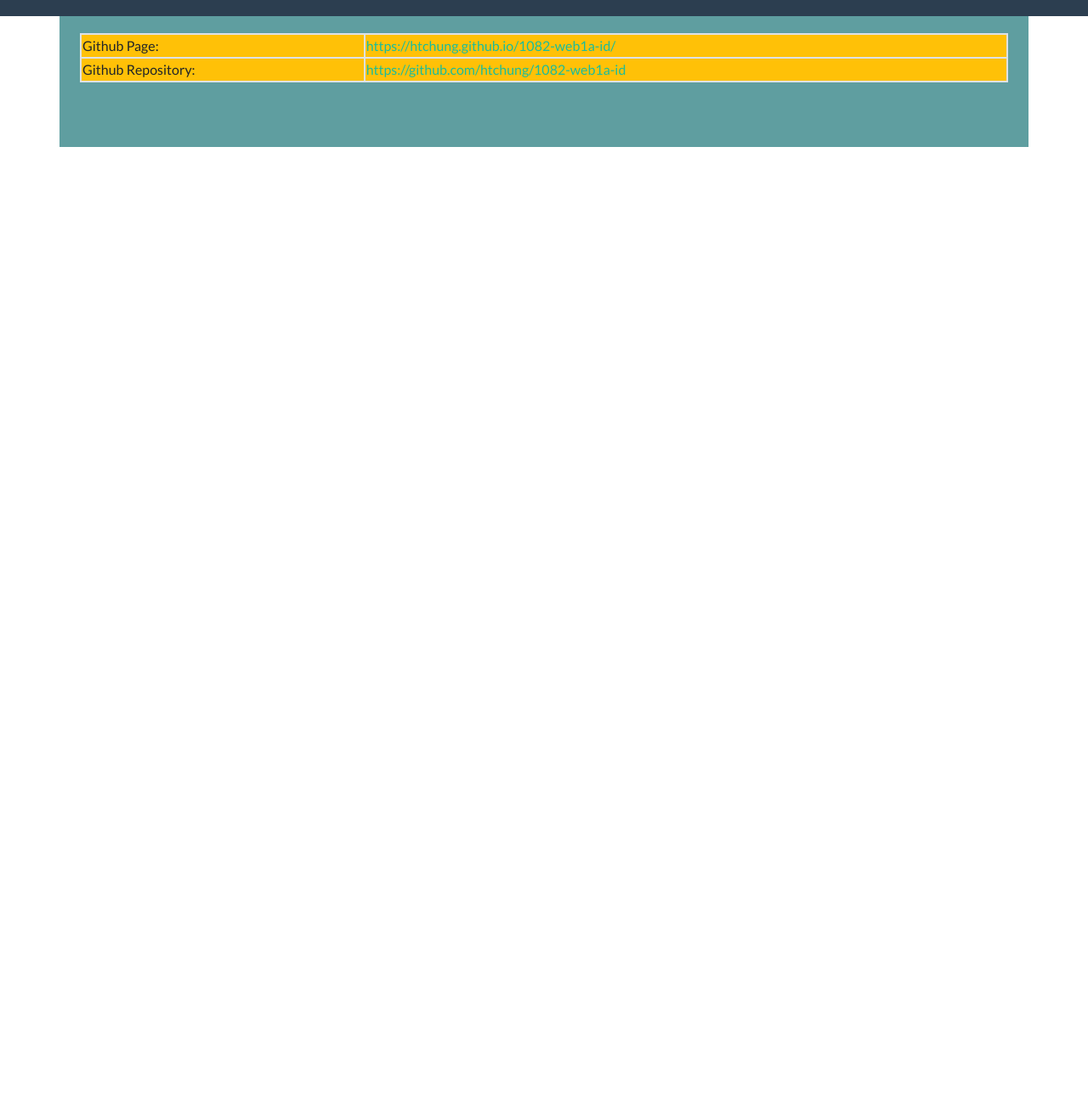
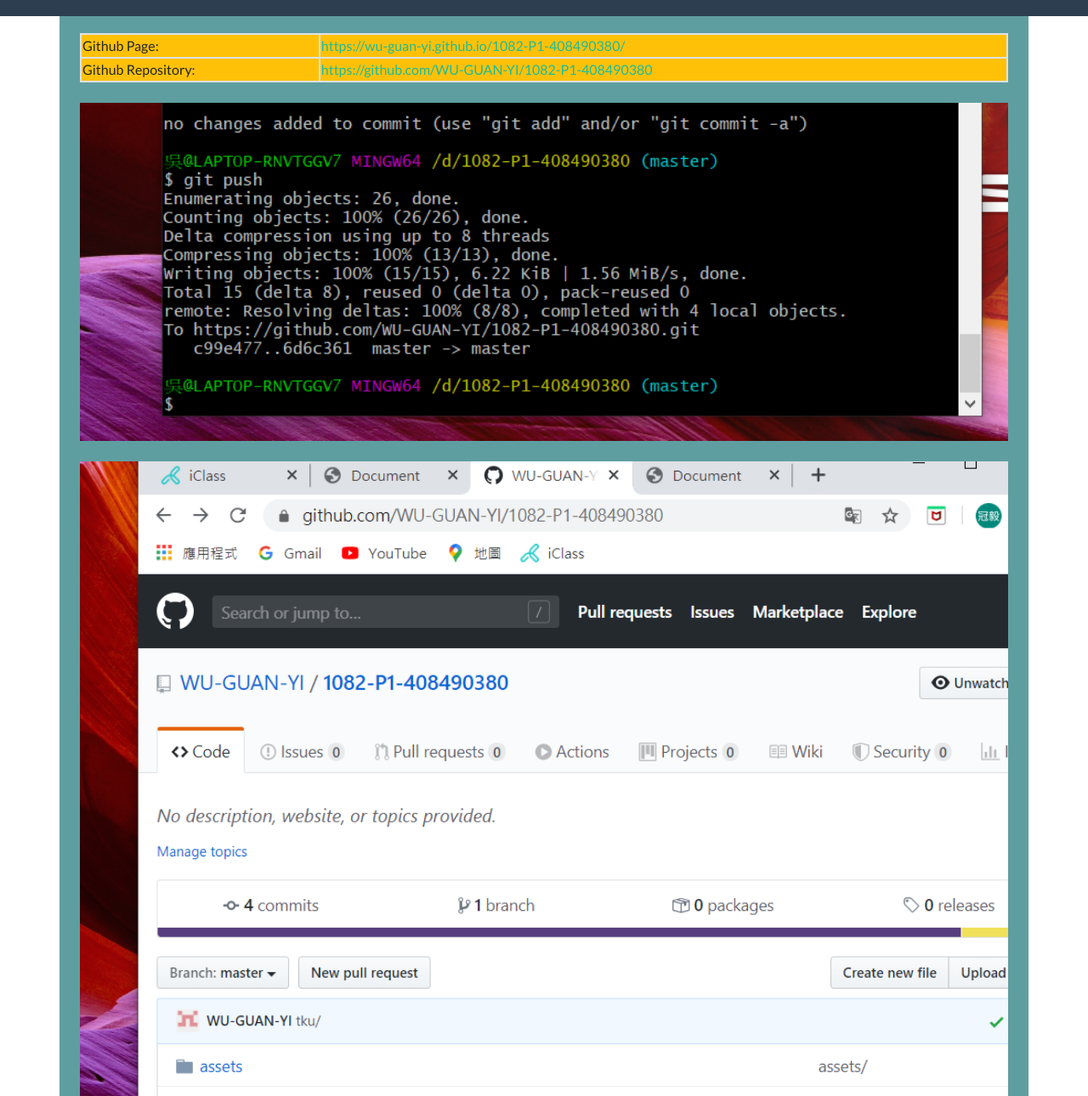
Before and after one commit to WU-GUAN-YI/1082-P1-40849038011, a plain HTML site: page tku/index.html in a window 1280 px wide. Shown: the part 85-1375 px from the top of the page at 85% size. Before the commit the page ends 800 px from the top, so only its background shows below. Drawn offline with nearby package versions, Linux system fonts and the light colour scheme; a script that the page names is missing.

Commit message:
tku/git1.png

```diff
--- a/tku/index.html
+++ b/tku/index.html
@@ -32,7 +32,7 @@
                       >TKU</a>
                     <div class="dropdown-menu" aria-labelledby="navbarResponsive">
                       <a class="dropdown-item" href="shop.html">GITHUB</a>
-                      <a class="dropdown-item" href="product-single.html">Week1~week4demo</a>
+                      <a class="dropdown-item" href="../w1~w4 demo/index.html">Week1~week4demo</a>
                       <a class="dropdown-item" href="room.html">Contact</a>
                       <a class="dropdown-item" href="checkout.html">Checkout</a>
                     </div>
@@ -50,6 +50,7 @@
                 </button>
                   <div class="collapse navbar-collapse" id="navbarResponsive">
                     <ul class="navbar-nav ml-auto">
+                        <li class="nav-item mx-0 mx-lg-1"><a class="nav-link py-3 px-0 px-lg-3 rounded js-scroll-trigger" href="../index.html">home</a></li>
                         <li class="nav-item mx-0 mx-lg-1"><a class="nav-link py-3 px-0 px-lg-3 rounded js-scroll-trigger" href="#portfolio">PORTFOLIO</a></li>
                         <li class="nav-item mx-0 mx-lg-1"><a class="nav-link py-3 px-0 px-lg-3 rounded js-scroll-trigger" href="#about">About</a></li>
                         <li class="nav-item mx-0 mx-lg-1"><a class="nav-link py-3 px-0 px-lg-3 rounded js-scroll-trigger" href="#contact">Contact</a></li>
@@ -67,25 +68,23 @@
             <tr>
               <td>Github Page:</td>
               <td>
-                <a href="https://htchung.github.io/1082-web1a-id/"
-                  >https://htchung.github.io/1082-web1a-id/</a
-                >
+                <a href=" https://wu-guan-yi.github.io/1082-P1-408490380/"
+                  > https://wu-guan-yi.github.io/1082-P1-408490380/</a>
               </td>
             </tr>
             <tr>
               <td>Github Repository:</td>
               <td>
-                <a href="https://github.com/htchung/1082-web1a-id">
-                  https://github.com/htchung/1082-web1a-id</a
-                >
+                <a href="https://github.com/WU-GUAN-YI/1082-P1-408490380">
+                  https://github.com/WU-GUAN-YI/1082-P1-408490380</a>
               </td>
             </tr>
           </table>
           <div>
-            <img src="github1.png" class="img-fluid mb-4 w-100" alt="" />
+            <img src="git1.png" class="img-fluid mb-4 w-100" alt="" />
           </div>
           <div>
-            <img src="github2.png" class="img-fluid mb-4 w-100" alt="" />
+            <img src="git2.png" class="img-fluid mb-4 w-100" alt="" />
           </div>
         </div>
       </div>
```
Also changed, not shown: index.html (+1 -0 lines), w1~w4 demo/index.html (+2 -1 lines), w1~w4 demo/w1/intro.html (+2 -1 lines), w1~w4 demo/w1/pokemon.html (+1 -1 lines), w1~w4 demo/w2/imageGallery/imageGallery_bs.html (+1 -1 lines), tku/git1.png (added), tku/git2.png (added).
